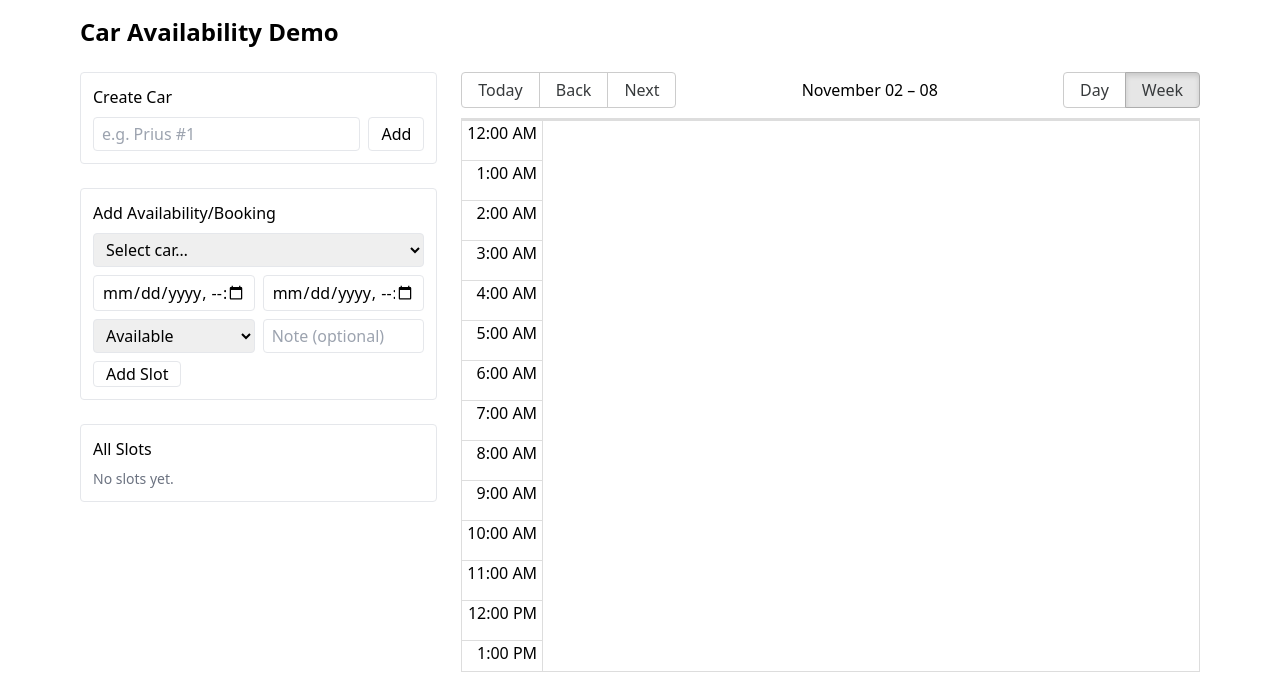
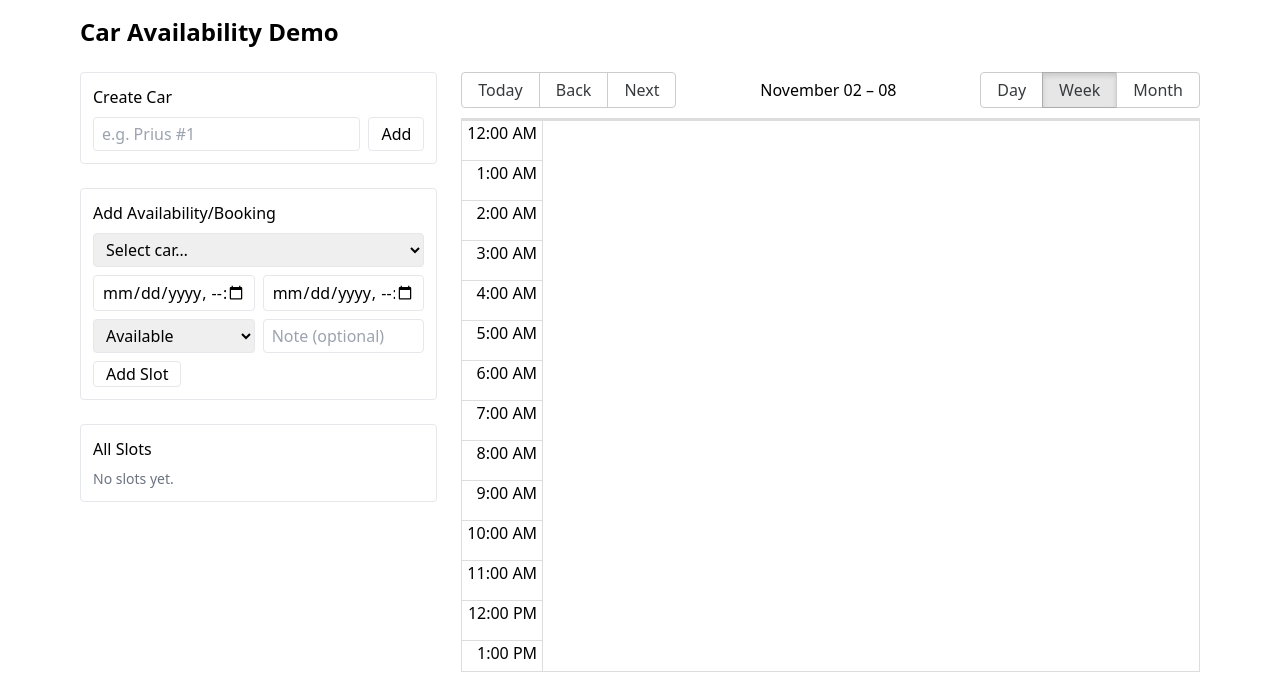
Before and after one commit to bryanleejh/car-availability-app, a React (Vite) app: page / in a window 1280 px wide. Shown: the top 698 px of the page. Built offline with nearby package versions, Linux system fonts and the light colour scheme; the HTML template or start-up script is replaced by a standard one.

Commit message:
feat: update calendar view
Signed-off-by: Bryan Lee <bryan.lee.jh@gmail.com>

```diff
--- a/src/Calendar.tsx
+++ b/src/Calendar.tsx
@@ -1,18 +1,9 @@
+import { useState } from "react";
 import { Calendar as RBC, dateFnsLocalizer, Views } from "react-big-calendar";
 import { format, parse, startOfWeek, getDay } from "date-fns";
 import { enUS } from "date-fns/locale/en-US";
+import { useStore } from "./store";
 import "react-big-calendar/lib/css/react-big-calendar.css";
-import { useStore } from "./store";
-
-// Define the event shape react-big-calendar expects
-type CalEvent = {
-  title: string;
-  start: Date;
-  end: Date;
-  allDay?: boolean;
-  resourceId?: string; // used for resource lanes (cars)
-  status: "available" | "booked";
-};
 
 const locales = { "en-US": enUS };
 const localizer = dateFnsLocalizer({
@@ -23,7 +14,22 @@ const localizer = dateFnsLocalizer({
   locales,
 });
 
+// Keep our own event shape (we stubbed types)
+type CalEvent = {
+  title: string;
+  start: Date;
+  end: Date;
+  allDay?: boolean;
+  resourceId?: string;
+  status: "available" | "booked";
+};
+
 export default function CalendarView() {
+  const [view, setView] = useState<(typeof Views)[keyof typeof Views]>(
+    Views.WEEK
+  );
+  const [date, setDate] = useState(new Date());
+
   const cars = useStore((s) => s.cars);
   const slots = useStore((s) => s.slots);
 
@@ -46,16 +52,20 @@ export default function CalendarView() {
       <RBC
         localizer={localizer}
         events={events}
-        defaultView={Views.WEEK}
-        views={[Views.DAY, Views.WEEK]}
+        view={view}
+        onView={(v) => setView(v)}
+        date={date}
+        onNavigate={(d) => setDate(d as Date)}
+        views={[Views.DAY, Views.WEEK, Views.MONTH]}
+        toolbar
         step={30}
         timeslots={2}
-        resources={resources}
+        resources={view === Views.MONTH ? undefined : resources}
         resourceIdAccessor="resourceId"
         resourceTitleAccessor="resourceTitle"
         eventPropGetter={(event: CalEvent) => {
           const backgroundColor =
-            event.status === "available" ? "#22c55e" : "#ef4444"; // green/red
+            event.status === "available" ? "#22c55e" : "#ef4444";
           return { style: { backgroundColor, border: "none", color: "white" } };
         }}
       />
```
